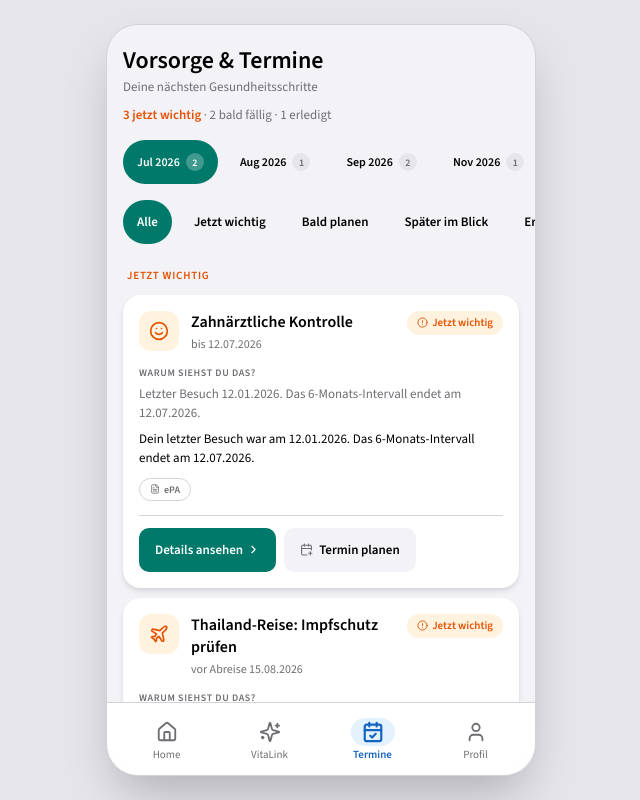
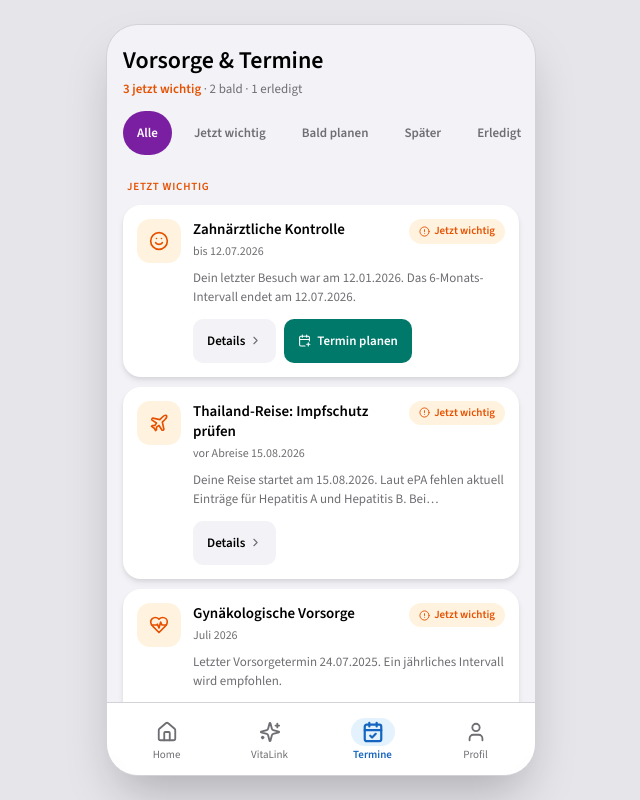
Before and after one commit to hussein-da/VitaLink, a Next.js app: page /termine in a window 1280 px wide. Shown: the whole page, without its empty margins (319-959 px from the left). Built offline with nearby package versions, Linux system fonts and the light colour scheme.

Commit message:
vitalink: UI-Revision 2 (Termine entschlackt: ruhige TerminKarte ohne doppelte Texte/Chip-Flut, Monatsnav entfernt, kompakter Zaehler+Filter)

```diff
--- a/src/app/termine/page.tsx
+++ b/src/app/termine/page.tsx
@@ -18,36 +18,14 @@ const FILTER: { id: Filter; label: string }[] = [
   { id: "alle", label: "Alle" },
   { id: "jetzt", label: "Jetzt wichtig" },
   { id: "bald", label: "Bald planen" },
-  { id: "spaeter", label: "Später im Blick" },
+  { id: "spaeter", label: "Später" },
   { id: "erledigt", label: "Erledigt" },
 ];
-
-const MONATE_KURZ = [
-  "",
-  "Jan",
-  "Feb",
-  "Mär",
-  "Apr",
-  "Mai",
-  "Jun",
-  "Jul",
-  "Aug",
-  "Sep",
-  "Okt",
-  "Nov",
-  "Dez",
-];
-
-// Termine in fester Sektions-Reihenfolge (für Monats-Scroll-Anker).
-const TERMINE_GEORDNET: Termin[] = DRINGLICHKEIT_REIHENFOLGE.flatMap((d) =>
-  termine.filter((t) => t.dringlichkeit === d),
-);
 
 export default function TerminePage() {
   const [filter, setFilter] = useState<Filter>("alle");
   const [toast, setToast] = useState<{ msg: string; fertig: boolean } | null>(null);
   const timers = useRef<ReturnType<typeof setTimeout>[]>([]);
-  const cardRefs = useRef<Record<string, HTMLDivElement | null>>({});
 
   const clearTimers = useCallback(() => {
     timers.current.forEach((t) => clearTimeout(t));
@@ -68,8 +46,6 @@ export default function TerminePage() {
     (aktion: TerminAktion, termin: Termin) => {
       if (aktion === "termin-planen") {
         zeigeToast(`„${termin.titel}" würde in einem echten System in deinen Kalender übernommen.`);
-      } else if (aktion === "spaeter") {
-        zeigeToast("In der Demo merken wir uns diese Auswahl nicht dauerhaft.");
       } else if (aktion === "korrigieren") {
         zeigeToast("Eintrag korrigieren ist in dieser Demo nicht aktiv.");
       }
@@ -77,33 +53,9 @@ export default function TerminePage() {
     [zeigeToast],
   );
 
-  // Zähler (Block 6) — dynamisch aus den Daten.
   const counts = useMemo(() => {
     const z = (d: TerminDringlichkeit) => termine.filter((t) => t.dringlichkeit === d).length;
     return { jetzt: z("jetzt"), bald: z("bald"), erledigt: z("erledigt") };
-  }, []);
-
-  // Monatsnavigation (Block 4) — nur Monate mit nicht-erledigten Einträgen.
-  const monate = useMemo(() => {
-    const map = new Map<string, { monat: number; jahr: number; anzahl: number }>();
-    for (const t of termine) {
-      if (t.dringlichkeit === "erledigt" || t.monat < 1) continue;
-      const key = `${t.jahr}-${t.monat}`;
-      const cur = map.get(key);
-      if (cur) cur.anzahl += 1;
-      else map.set(key, { monat: t.monat, jahr: t.jahr, anzahl: 1 });
-    }
-    return [...map.values()].sort((a, b) => a.jahr - b.jahr || a.monat - b.monat);
-  }, []);
-
-  const [aktiverMonat, setAktiverMonat] = useState<string | null>(
-    monate.length > 0 ? `${monate[0].jahr}-${monate[0].monat}` : null,
-  );
-
-  const springeZuMonat = useCallback((monat: number, jahr: number) => {
-    setAktiverMonat(`${jahr}-${monat}`);
-    const ziel = TERMINE_GEORDNET.find((t) => t.monat === monat && t.jahr === jahr);
-    if (ziel) cardRefs.current[ziel.id]?.scrollIntoView({ behavior: "smooth", block: "start" });
   }, []);
 
   const sichtbareSektionen = DRINGLICHKEIT_REIHENFOLGE.filter(
@@ -115,51 +67,17 @@ export default function TerminePage() {
       <ExportToast message={toast?.msg ?? null} fertig={toast?.fertig} />
 
       <div className="pt-safe pb-10">
-        {/* Header (Typ A) + dynamischer Zähler (Block 6/7) */}
+        {/* Header + kompakter Zähler */}
         <header className="px-4 pt-5">
-          <h1 className="text-[24px] font-semibold leading-tight text-ink">Vorsorge & Termine</h1>
-          <p className="mt-0.5 text-[13px] text-muted">Deine nächsten Gesundheitsschritte</p>
-          <p className="mt-2 text-[13px] text-muted">
-            {counts.jetzt > 0 && (
-              <>
-                <span className="font-semibold text-status-warn">{counts.jetzt} jetzt wichtig</span>
-                {" · "}
-              </>
-            )}
-            {counts.bald} bald fällig · {counts.erledigt} erledigt
+          <h1 className="text-[24px] font-semibold leading-tight text-ink">Vorsorge &amp; Termine</h1>
+          <p className="mt-1 text-[13px] text-muted">
+            <span className="font-semibold text-status-warn">{counts.jetzt} jetzt wichtig</span>
+            {" · "}
+            {counts.bald} bald · {counts.erledigt} erledigt
           </p>
         </header>
 
-        {/* Monatsnavigation (Block 4) */}
-        {monate.length > 0 && (
-          <div className="no-scrollbar mt-4 flex gap-2 overflow-x-auto px-4 pb-1">
-            {monate.map(({ monat, jahr, anzahl }) => {
-              const key = `${jahr}-${monat}`;
-              const aktiv = aktiverMonat === key;
-              return (
-                <button
-                  key={key}
-                  type="button"
-                  onClick={() => springeZuMonat(monat, jahr)}
-                  className={`tap flex shrink-0 items-center gap-1.5 rounded-full px-3.5 py-1.5 text-[12px] font-semibold transition-colors ${
-                    aktiv ? "bg-cat-lifestyle text-white" : "bg-surface-2 text-ink"
-                  }`}
-                >
-                  {MONATE_KURZ[monat]} {jahr}
-                  <span
-                    className={`flex h-[18px] min-w-[18px] items-center justify-center rounded-full px-1 text-[10px] font-semibold ${
-                      aktiv ? "bg-white/25 text-white" : "bg-surface-3 text-muted"
-                    }`}
-                  >
-                    {anzahl}
-                  </span>
-                </button>
-              );
-            })}
-          </div>
-        )}
-
-        {/* Filter-Leiste (Block 5) */}
+        {/* Status-Filter */}
         <div
           role="group"
           aria-label="Termine filtern"
@@ -174,7 +92,7 @@ export default function TerminePage() {
                 onClick={() => setFilter(f.id)}
                 aria-pressed={aktiv}
                 className={`tap shrink-0 rounded-full px-3.5 py-1.5 text-[13px] font-semibold transition-colors ${
-                  aktiv ? "bg-cat-lifestyle text-white" : "bg-surface-2 text-ink"
+                  aktiv ? "bg-cat-prevention text-cat-prevention-on" : "bg-surface-2 text-muted"
                 }`}
               >
                 {f.label}
@@ -183,7 +101,7 @@ export default function TerminePage() {
           })}
         </div>
 
-        {/* Sektionen (Block 7) */}
+        {/* Sektionen */}
         <div className="mt-5 space-y-6 px-4">
           {sichtbareSektionen.map((d) => {
             const items = termine.filter((t) => t.dringlichkeit === d);
@@ -198,15 +116,7 @@ export default function TerminePage() {
                 </h2>
                 <div className="space-y-2.5">
                   {items.map((t) => (
-                    <div
-                      key={t.id}
-                      ref={(el) => {
-                        cardRefs.current[t.id] = el;
-                      }}
-                      style={{ scrollMarginTop: "16px" }}
-                    >
-                      <TerminKarte termin={t} onAktion={onAktion} />
-                    </div>
+                    <TerminKarte key={t.id} termin={t} onAktion={onAktion} />
                   ))}
                 </div>
               </section>
--- a/src/components/TerminKarte.tsx
+++ b/src/components/TerminKarte.tsx
@@ -1,19 +1,18 @@
 "use client";
 
 import Link from "next/link";
-import { CalendarDays, ChevronRight, CalendarPlus, Clock, Pencil, XCircle } from "lucide-react";
+import { CalendarDays, ChevronRight, CalendarPlus, Pencil } from "lucide-react";
 import {
   dringlichkeitMeta,
   TERMIN_ICONS,
-  DATENBASIS_META,
   type Termin,
   type TerminAktion,
 } from "@/data/termine";
 
 /**
- * Termin-Karte der /termine-Übersicht (Badge 2.1, Block 8/9).
- * Aufbau: Icon + Titel + Fälligkeit + Status-Chip, "Warum siehst du das?",
- * Datenbasis-Chips, max. 2 Aktionen. Status immer Icon + Text + Farbe.
+ * Termin-Karte der /termine-Übersicht — bewusst ruhig & kompakt:
+ * Icon + Titel + Fälligkeit + Status-Chip, EINE Erklärzeile, max. eine
+ * sekundäre Aktion. Keine doppelten „Warum?"-/Erklärtexte, keine Chip-Flut.
  */
 export default function TerminKarte({
   termin,
@@ -26,25 +25,26 @@ export default function TerminKarte({
   const Icon = TERMIN_ICONS[termin.icon] ?? CalendarDays;
   const ChipIcon = meta.Icon;
   const erledigt = termin.dringlichkeit === "erledigt";
+  const hatDetail = termin.aktionen.includes("details");
+  const planbar = termin.aktionen.includes("termin-planen");
+  const korrigierbar = termin.aktionen.includes("korrigieren");
 
   return (
     <article
-      className={`overflow-hidden rounded-[18px] bg-surface p-4 shadow-card ${
+      className={`overflow-hidden rounded-[18px] bg-surface p-3.5 shadow-card ${
         erledigt ? "opacity-65" : ""
       }`}
     >
-      {/* Oben: Icon + Titel/Fälligkeit + Status-Chip */}
-      <div className="flex items-start justify-between gap-3">
       <div className="flex items-start gap-3">
-          <span
-            className={`flex h-10 w-10 shrink-0 items-center justify-center rounded-xl ${meta.bgClass}`}
-          >
+        <span className={`flex h-11 w-11 shrink-0 items-center justify-center rounded-[13px] ${meta.bgClass}`}>
           <Icon aria-hidden size={20} className={meta.iconClass} />
         </span>
+
+        <div className="min-w-0 flex-1">
+          <div className="flex items-start justify-between gap-2">
             <div className="min-w-0">
-            <h3 className="text-[16px] font-semibold leading-snug text-ink">{termin.titel}</h3>
+              <h3 className="text-[15px] font-semibold leading-snug text-ink">{termin.titel}</h3>
               <p className="mt-0.5 text-[12px] text-muted">{termin.faelligkeit}</p>
-          </div>
             </div>
             <span
               className={`flex shrink-0 items-center gap-1 rounded-full px-2.5 py-1 text-[11px] font-semibold ${meta.chipClass}`}
@@ -54,99 +54,42 @@ export default function TerminKarte({
             </span>
           </div>
 
-      {/* Mitte: Warum siehst du das? */}
-      <div className="mt-3">
-        <p className="text-[10px] font-semibold uppercase tracking-[0.06em] text-muted">
-          Warum siehst du das?
-        </p>
-        <p className="mt-1 text-[13px] leading-[1.5] text-muted">{termin.warumSehIchDas}</p>
-        <p className="mt-1.5 text-[13px] leading-[1.5] text-ink">{termin.erklaerung}</p>
-      </div>
+          <p className="mt-2 line-clamp-2 text-[13px] leading-[1.5] text-muted">{termin.erklaerung}</p>
 
-      {/* Kombinierte Reise-Karte: fehlende Impfungen als Sub-Zeilen (Block 9) */}
-      {termin.fehlendeImpfungen && termin.fehlendeImpfungen.length > 0 && (
-        <div className="mt-2 flex flex-col gap-1.5">
-          {termin.fehlendeImpfungen.map((impf) => (
-            <span key={impf} className="flex items-center gap-1.5 text-[13px] text-muted">
-              <XCircle aria-hidden size={13} className="shrink-0 text-status-warn" />
-              {impf}: kein Eintrag in deiner ePA
-            </span>
-          ))}
-        </div>
+          {(hatDetail || planbar || korrigierbar) && (
+            <div className="mt-3 flex items-center gap-2">
+              {hatDetail && (
+                <Link
+                  href={termin.route}
+                  className="tap inline-flex items-center gap-1 rounded-[10px] bg-surface-2 px-3.5 py-1.5 text-[13px] font-semibold text-ink"
+                >
+                  Details
+                  <ChevronRight aria-hidden size={13} className="text-muted" />
+                </Link>
               )}
-
-      {/* Datenbasis-Chips */}
-      <div className="mt-2.5 flex flex-wrap gap-1.5">
-        {termin.datenbasis.map((q) => {
-          const dm = DATENBASIS_META[q];
-          const DIcon = dm.Icon;
-          return (
-            <span
-              key={q}
-              className="inline-flex items-center gap-1 rounded-full border border-border px-2.5 py-[3px] text-[10px] font-semibold text-muted"
+              {planbar && (
+                <button
+                  type="button"
+                  onClick={() => onAktion("termin-planen", termin)}
+                  className="tap inline-flex items-center gap-1.5 rounded-[10px] bg-cat-lifestyle px-3.5 py-1.5 text-[13px] font-semibold text-cat-lifestyle-on"
                 >
-              <DIcon aria-hidden size={10} />
-              {dm.label}
-            </span>
-          );
-        })}
-      </div>
-
-      {/* Aktionen (max. 2) */}
-      <div className="mt-3.5 flex items-center gap-2 border-t border-border pt-3">
-        {termin.aktionen.map((aktion) => {
-          if (aktion === "details") {
-            const labelText = termin.id === "reise-impfung" ? "Reiseziel verwalten" : "Details ansehen";
-            return (
-              <Link
-                key={aktion}
-                href={termin.route}
-                className="tap inline-flex items-center gap-1 rounded-[10px] bg-cat-lifestyle px-4 py-2 text-[13px] font-semibold text-cat-lifestyle-on"
-              >
-                {labelText}
-                <ChevronRight aria-hidden size={13} />
-              </Link>
-            );
-          }
-          if (aktion === "termin-planen") {
-            return (
-              <button
-                key={aktion}
-                type="button"
-                onClick={() => onAktion(aktion, termin)}
-                className="tap inline-flex items-center gap-1.5 rounded-[10px] bg-surface-2 px-4 py-2 text-[13px] font-semibold text-ink"
-              >
-                <CalendarPlus aria-hidden size={13} className="text-muted" />
+                  <CalendarPlus aria-hidden size={13} />
                   Termin planen
                 </button>
-            );
-          }
-          if (aktion === "spaeter") {
-            return (
+              )}
+              {!planbar && korrigierbar && (
                 <button
-                key={aktion}
                   type="button"
-                onClick={() => onAktion(aktion, termin)}
-                className="tap inline-flex items-center gap-1 text-[13px] text-muted"
-              >
-                <Clock aria-hidden size={12} />
-                Später
-              </button>
-            );
-          }
-          // korrigieren
-          return (
-            <button
-              key={aktion}
-              type="button"
-              onClick={() => onAktion(aktion, termin)}
+                  onClick={() => onAktion("korrigieren", termin)}
                   className="tap inline-flex items-center gap-1 text-[13px] text-muted"
                 >
                   <Pencil aria-hidden size={12} />
-              Eintrag korrigieren
+                  Korrigieren
                 </button>
-          );
-        })}
+              )}
+            </div>
+          )}
+        </div>
       </div>
     </article>
   );
```
Lines whose indentation alone changed are shown as unchanged.
